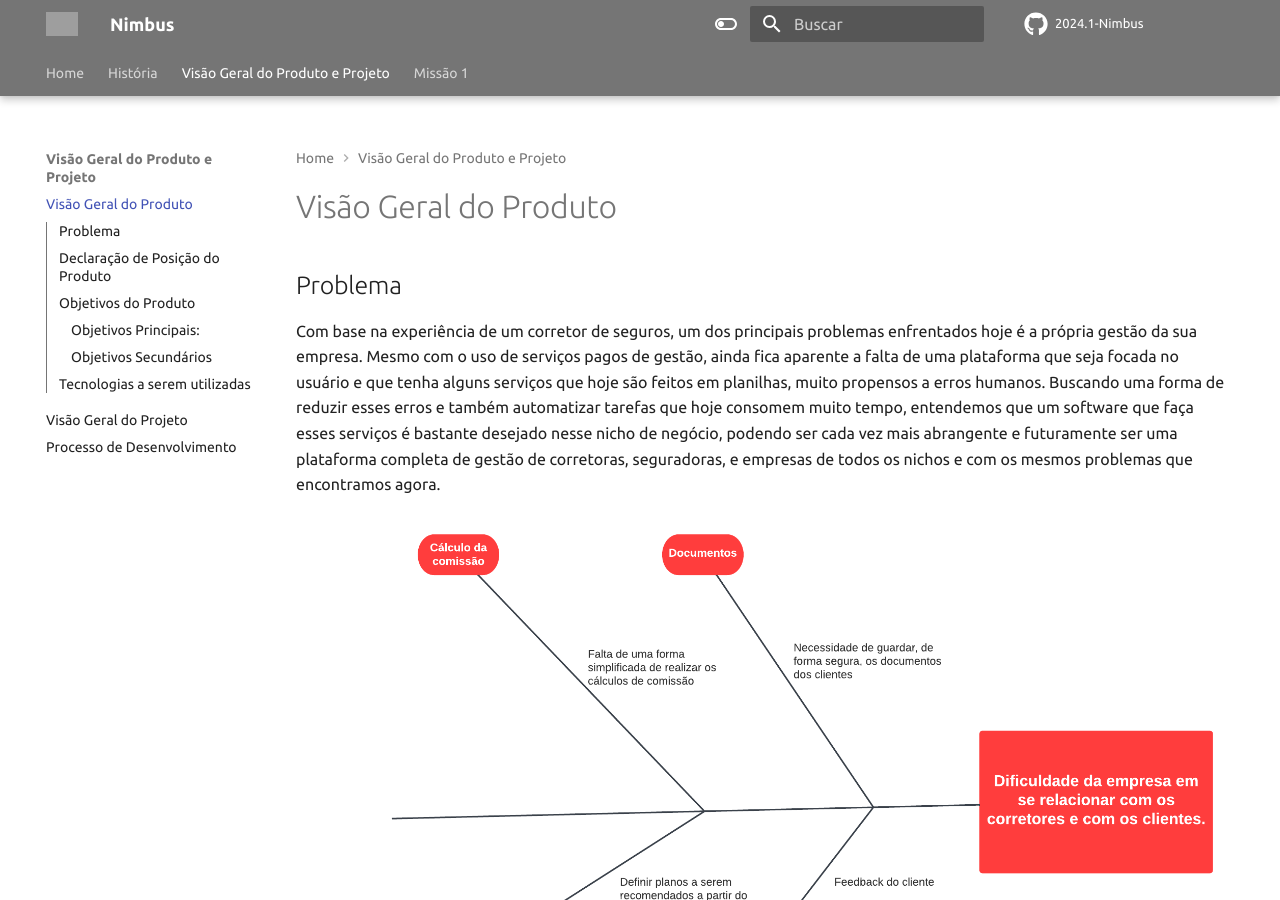
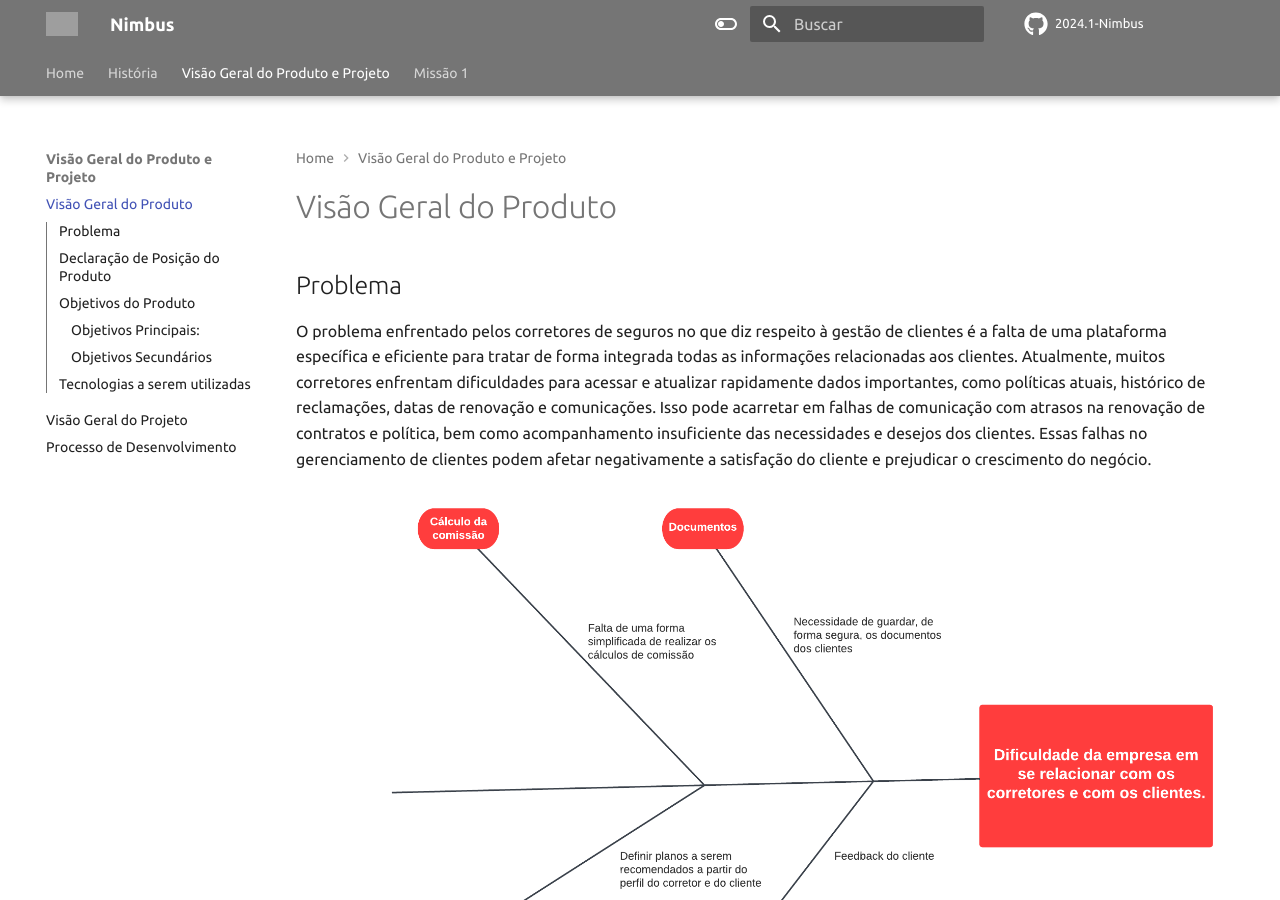
Before and after one commit to mdsreq-fga-unb/2024.1-Nimbus, an MkDocs documentation site: the page built from docs/visao-geral/visao-produto.md, in a window 1280 px wide and 900 px high. Built offline with MkDocs 1.6.1 and Material for MkDocs 9.7.7, drawn with Linux system fonts in a browser that asks for light colours; comment, search, counter and statistics services are not loaded; grey boxes are pictures that could not be loaded.

Commit message:
docs/atualiza problemaProduto

```diff
--- a/docs/visao-geral/visao-produto.md
+++ b/docs/visao-geral/visao-produto.md
@@ -2,7 +2,7 @@
 
 ## Problema
 
- Com base na experiência de um corretor de seguros, um dos principais problemas enfrentados hoje é a própria gestão da sua empresa. Mesmo com o uso de serviços pagos de gestão, ainda fica aparente a falta de uma plataforma que seja focada no usuário e que tenha alguns serviços que hoje são feitos em planilhas, muito propensos a erros humanos. Buscando uma forma de reduzir esses erros e também automatizar tarefas que hoje consomem muito tempo, entendemos que um software que faça esses serviços é bastante desejado nesse nicho de negócio, podendo ser cada vez mais abrangente e futuramente ser uma plataforma completa de gestão de corretoras, seguradoras, e empresas de todos os nichos e com os mesmos problemas que encontramos agora.
+ O problema enfrentado pelos corretores de seguros no que diz respeito à gestão de clientes é a falta de uma plataforma específica e eficiente para tratar de forma integrada todas as informações relacionadas aos clientes. Atualmente, muitos corretores enfrentam dificuldades para acessar e atualizar rapidamente dados importantes, como políticas atuais, histórico de reclamações, datas de renovação e comunicações.  Isso pode acarretar em falhas de comunicação com atrasos na renovação de contratos e política, bem como acompanhamento insuficiente das necessidades e desejos dos clientes. Essas falhas no gerenciamento de clientes podem afetar negativamente a satisfação do cliente e prejudicar o crescimento do negócio.
 
 ![](../img/ishikawa.png)
 
```
